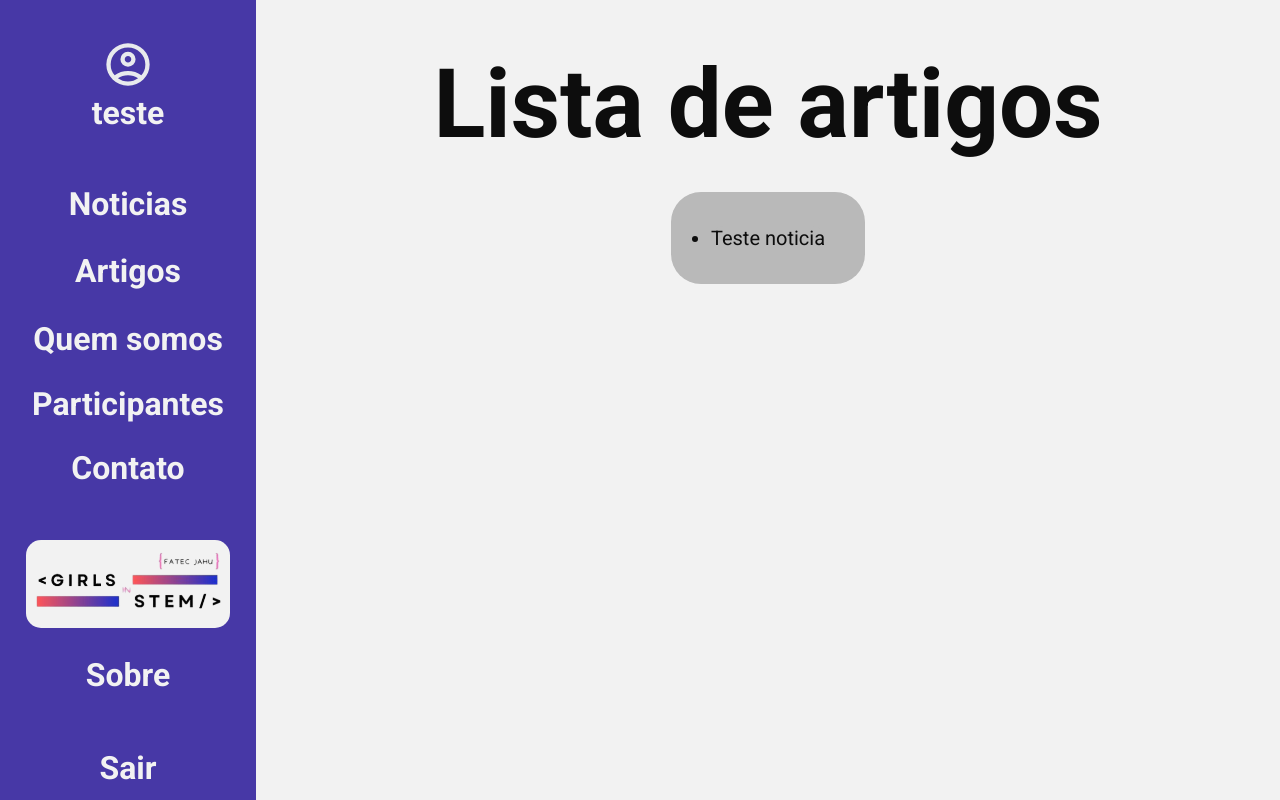
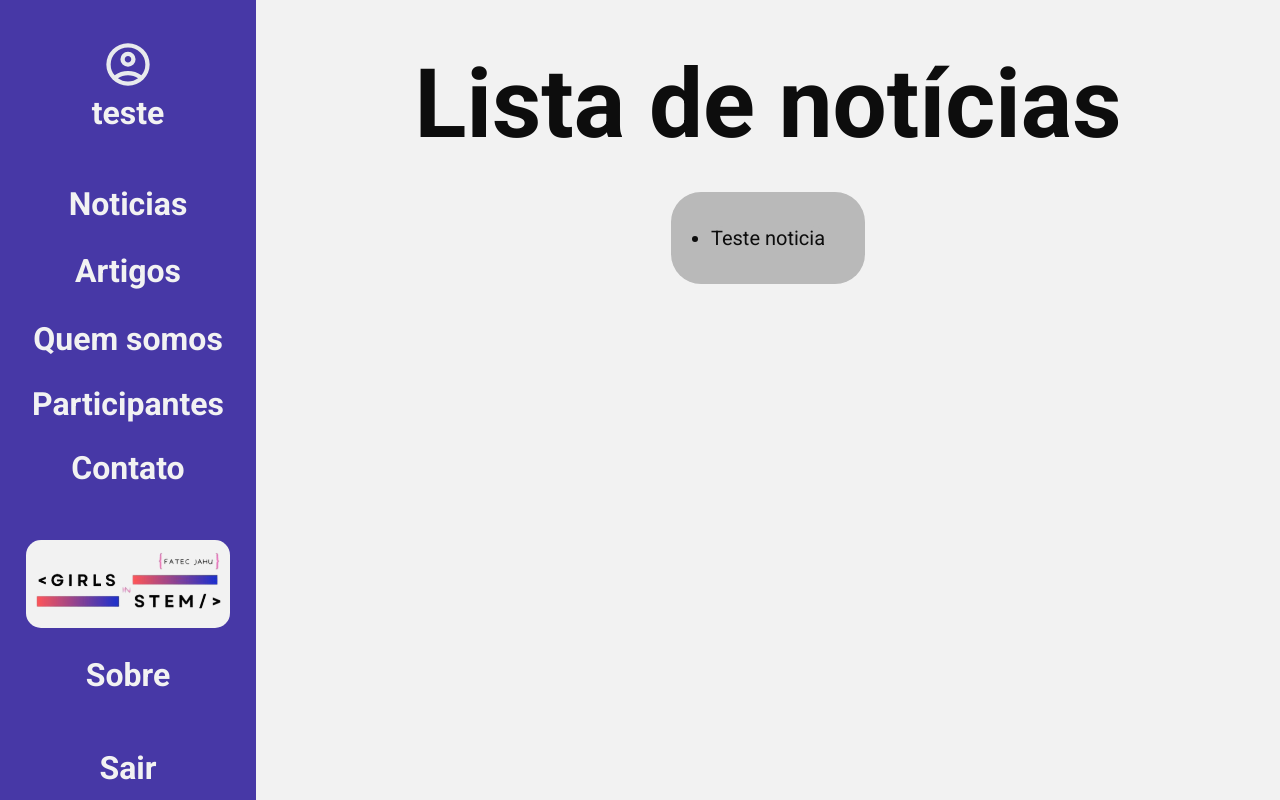
Before and after one commit to paulo-m-machado/fatec-PI-girls-in-stem, a PHP site: page /lista-noticias.php in a window 1280 px wide. Run offline with PHP 8.4, Linux system fonts and the light colour scheme; a user stored in the database is signed in; data comes from the database, SQL or seed files in the repository.

Commit message:
correção na escrita

```diff
--- a/lista-noticias.php
+++ b/lista-noticias.php
@@ -103,7 +103,7 @@
 
     <div class="conteudo">
         <div class="cont-titulo">
-            <h1>Lista de artigos</h1>
+            <h1>Lista de notícias</h1>
         </div>
         <div>
             <div class="lista-salvos">
```
